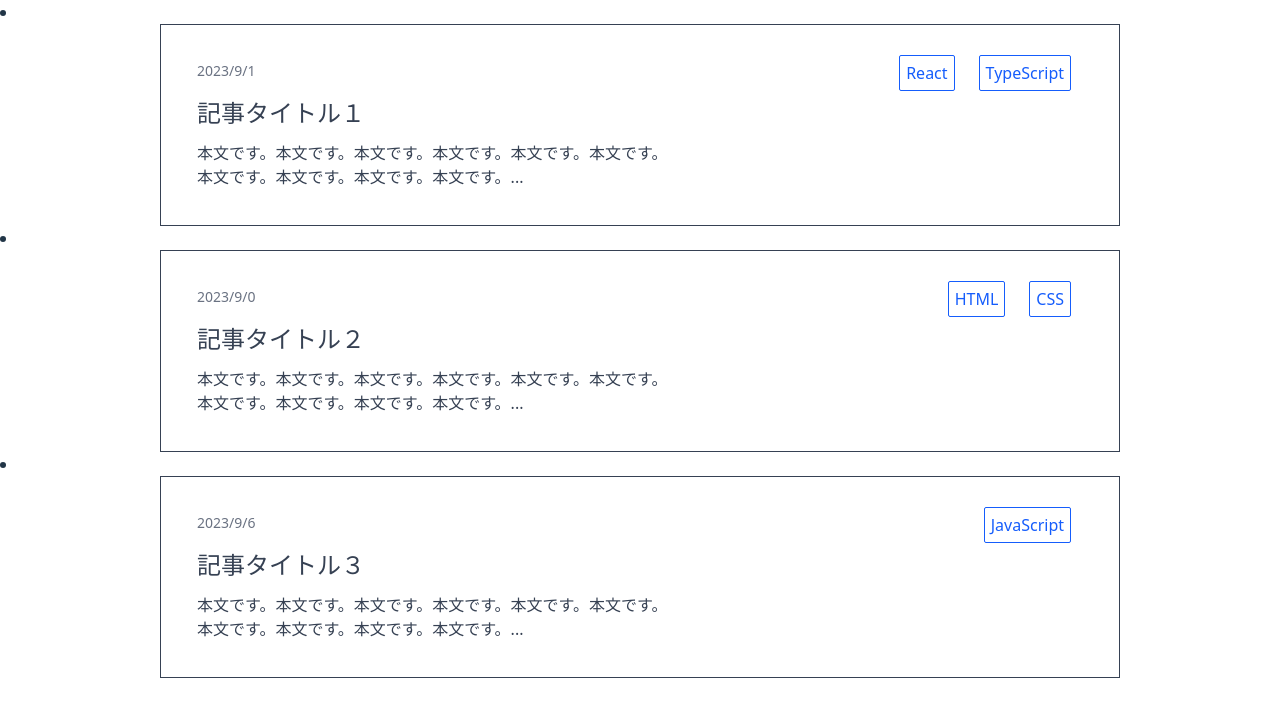
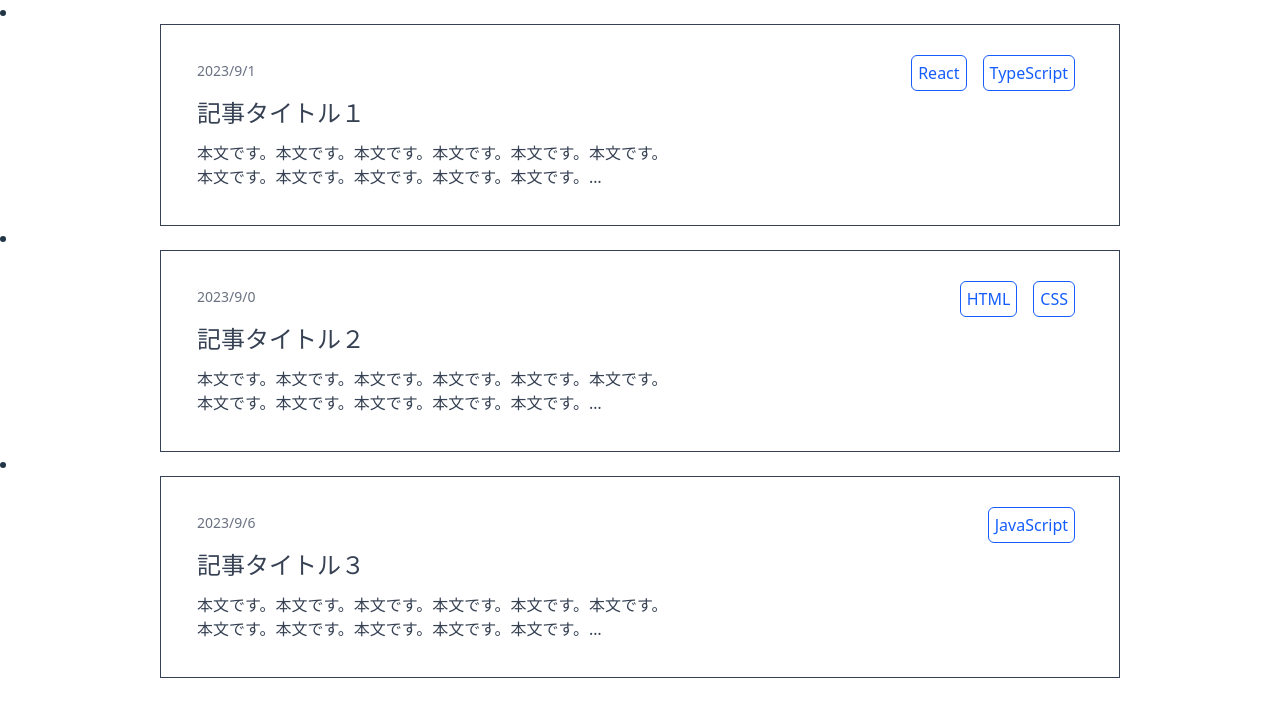
Before and after one commit to takeshitakagi/chapter6, a React (Vite) app: page / in a window 1280 px wide. Shown: the top 716 px of the page. Built offline with nearby package versions, Linux system fonts and the light colour scheme.

Commit message:
line-clampに修正

```diff
--- a/src/PostListItem.jsx
+++ b/src/PostListItem.jsx
@@ -8,22 +8,17 @@ function PostListItem({ post }) {
   const day = date.getDay();
   const formattedDate = `${year}/${month}/${day}`;
 
-  // サムネイルに表示される本文を制御
-  const maxLength = 60;
-  const truncatedContent = post.content.substring(0, maxLength);
-  const finalContent = post.content.length > maxLength ? truncatedContent + '...' : post.content;
-
   return (
 
-    <div class='w-3/4 m-auto p-9 border-1 border-gray-700'>
+    <div class='w-3/4 m-auto p-9 border border-gray-700'>
       <div class='flex justify-between mx-auto container mb-3'>
       <p class='text-gray-500 text-sm'>{formattedDate}</p>
         <div class='text-gray-700'>{post.categories.map((category) => (
-          <span key={category} class="m-3 text-blue-600 border-1 border-blue-600 rounded-xs p-1.5">{category}</span>
+          <span key={category} class="m-2 text-blue-600 border border-blue-600 p-1.5 rounded-md">{category}</span>
       ))}</div>
       </div>
       <h2 class='text-gray-700 text-2xl font-medium mb-3'>{post.title}</h2>
-      <p class='text-gray-700' dangerouslySetInnerHTML={{__html: finalContent}}/>
+      <p class='text-gray-700 line-clamp-2' dangerouslySetInnerHTML={{__html: post.content}}/>
 
     </div>
 
```
